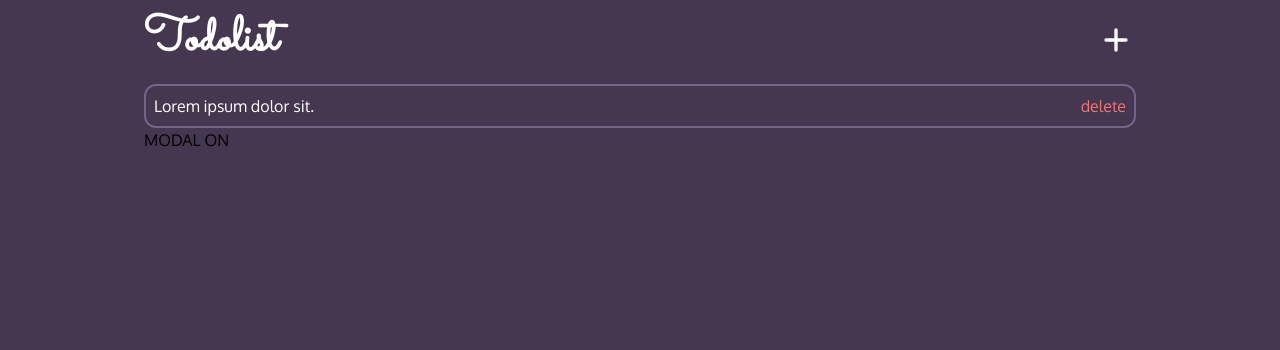
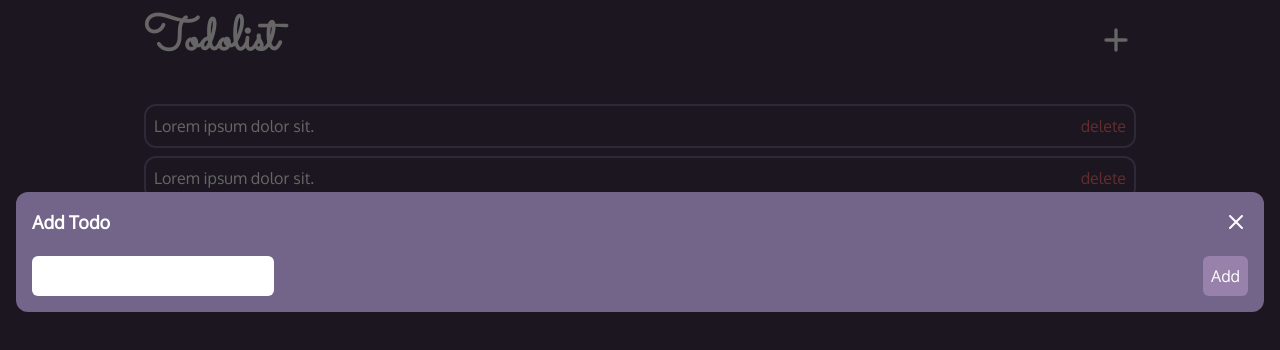
Before and after one commit to iqbalutomo/todoapp, a React (Create React App) app: page / in a window 1280 px wide. Both pictures are taken after a click on the button 1116 px from the left and 40 px from the top of the page. Shown: the top 350 px of the page. Built offline with nearby package versions, Linux system fonts and the light colour scheme.

Commit message:
add modal

```diff
--- a/src/App.jsx
+++ b/src/App.jsx
@@ -1,4 +1,3 @@
-import logo from "./logo.svg";
 import "./App.css";
 import Todo from "./components/Todo";
 import Navbar from "./components/Navbar";
@@ -8,6 +7,7 @@ function App() {
     <div className="max-w-5xl m-auto p-4">
       <Navbar />
       <Todo />
+      <Todo />
     </div>
   );
 }
--- /dev/null
+++ b/src/components/Modal.jsx
@@ -0,0 +1,40 @@
+import React from "react";
+import useStore from "../store";
+
+const Modal = () => {
+  const modal = useStore();
+
+  return modal.modal ? (
+    <div className="h-full w-full absolute top-0 right-0 bg-black bg-opacity-60">
+      <div className="my-48 bg-secondary text-white mx-4 p-4 rounded-xl">
+        <div className="flex justify-between mb-5">
+          <h1 className="text-lg font-bold">Add Todo</h1>
+          <button onClick={() => modal.setModal(false)}>
+            <svg
+              class="w-6 h-6"
+              fill="none"
+              stroke="currentColor"
+              viewBox="0 0 24 24"
+              xmlns="http://www.w3.org/2000/svg"
+            >
+              <path
+                stroke-linecap="round"
+                stroke-linejoin="round"
+                stroke-width="2"
+                d="M6 18L18 6M6 6l12 12"
+              ></path>
+            </svg>
+          </button>
+        </div>
+        <div className="flex justify-between gap-2">
+          <input type="text" className="text-black text-2xl rounded-md" />
+          <button className="bg-tertiary py-2 px-2 rounded-md">Add</button>
+        </div>
+      </div>
+    </div>
+  ) : (
+    ""
+  );
+};
+
+export default Modal;
--- a/src/components/Navbar.jsx
+++ b/src/components/Navbar.jsx
@@ -1,13 +1,14 @@
-import React, { useState } from "react";
+import React from "react";
 import useStore from "../store";
+import Modal from "./Modal";
 
 const Navbar = () => {
-  const setModal = useStore((state) => state.setIsModal);
+  const modal = useStore();
 
   return (
-    <div className="flex justify-between items-center mb-5">
+    <div className="flex justify-between items-center mb-10">
       <h1 className="font-logo text-5xl font-bold text-white">Todolist</h1>
-      <button className="text-white" onClick={setModal}>
+      <button className="text-white" onClick={() => modal.setModal(true)}>
         <svg
           class="w-10 h-10"
           fill="none"
@@ -23,6 +24,7 @@ const Navbar = () => {
           ></path>
         </svg>
       </button>
+      <Modal />
     </div>
   );
 };
--- a/src/components/Todo.jsx
+++ b/src/components/Todo.jsx
@@ -1,22 +1,13 @@
 import React from "react";
-import useStore from "../store";
 
 const Todo = () => {
-  const modal = useStore((state) => state.isModal);
   return (
-    <>
-      <div className="flex justify-between text-white border-2 border-secondary rounded-xl p-2">
+    <div>
+      <div className="flex justify-between text-white border-2 border-secondary rounded-xl p-2 mb-2">
         <h1>Lorem ipsum dolor sit.</h1>
         <button className="text-red-400">delete</button>
       </div>
-      {modal ? (
-        <div>
-          <h1>MODAL ON</h1>
-        </div>
-      ) : (
-        ""
-      )}
-    </>
+    </div>
   );
 };
 
--- a/src/store.js
+++ b/src/store.js
@@ -1,8 +1,8 @@
 import create from "zustand";
 
 const useStore = create((set) => ({
-  isModal: false,
-  setIsModal: () => set(() => ({ isModal: true })),
+  modal: false,
+  setModal: (state) => set(() => ({ modal: state })),
 }));
 
 export default useStore;
```
